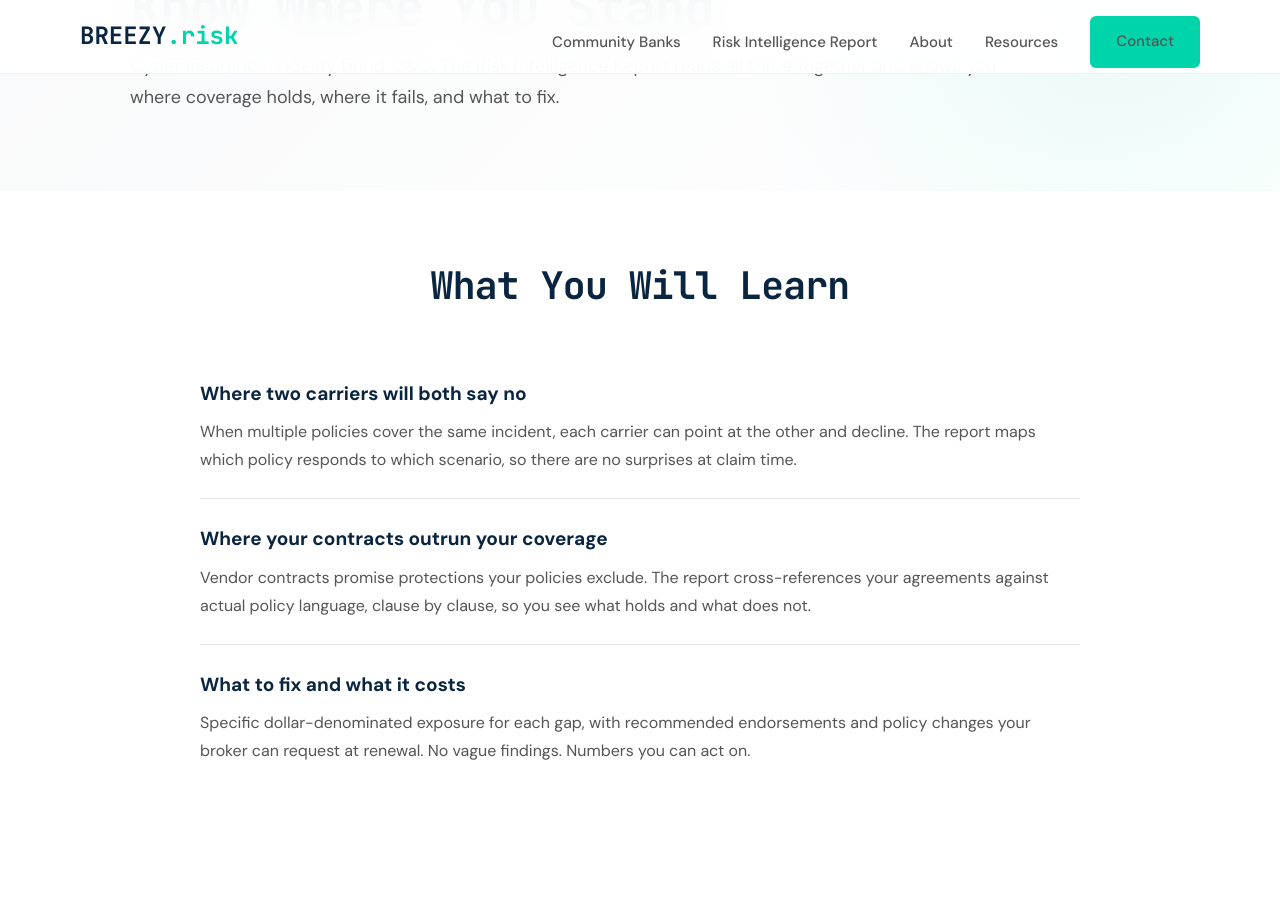
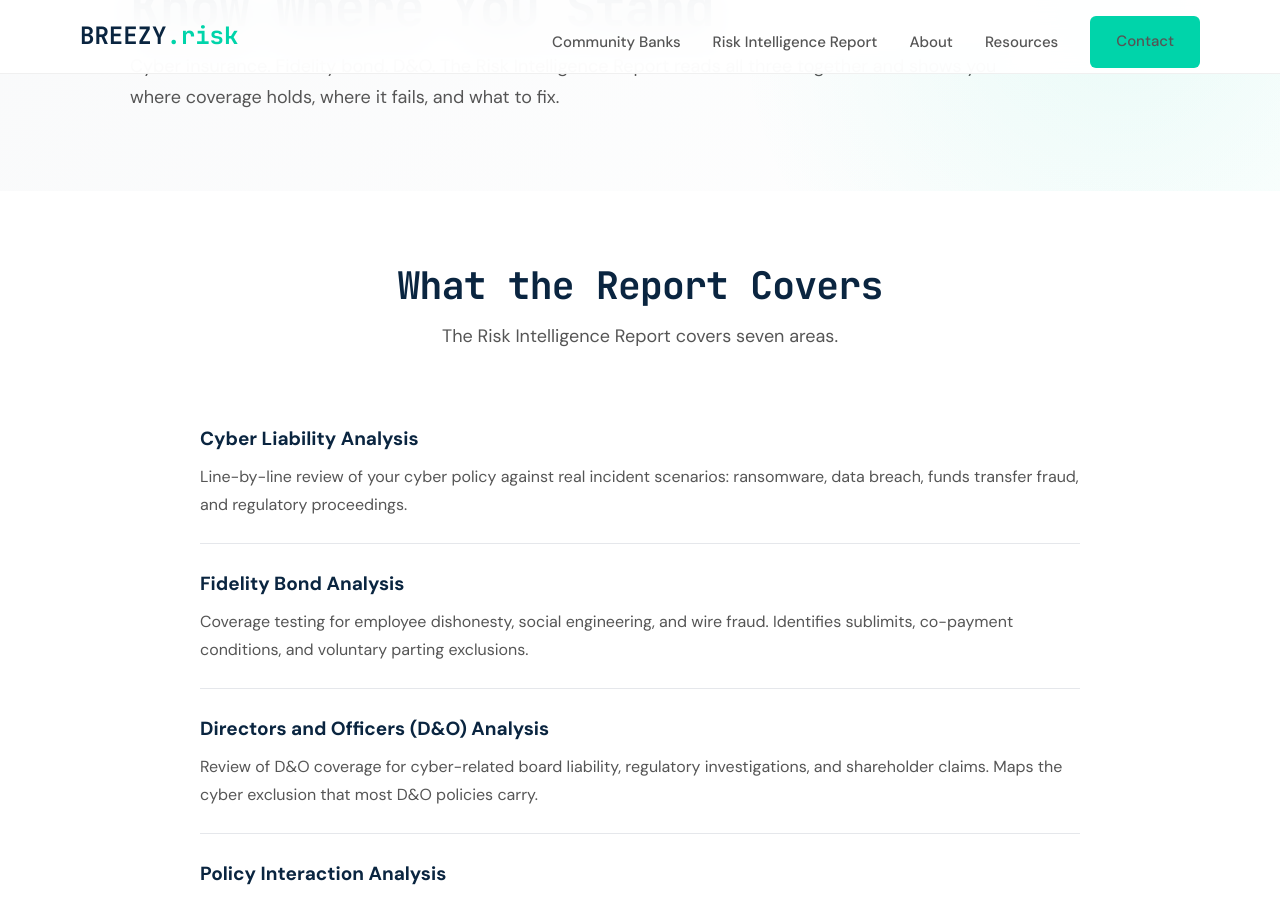
Before and after one commit to joeproe1/breezyins.com, a Jekyll site: the page built from risk-intelligence-report.html, in a window 1280 px wide and 900 px high, scrolled down 323 px. Built offline with Jekyll 4.4.1, drawn with Linux system fonts in a browser that asks for light colours; some of the changed text lies outside the part shown.

Commit message:
RIR page: cut redundant section, specify three policies, fix broker language
Co-Authored-By: Claude Opus 4.6 <noreply@anthropic.com>

```diff
--- a/risk-intelligence-report.html
+++ b/risk-intelligence-report.html
@@ -512,30 +512,6 @@ permalink: /risk-intelligence-report/
   </div>
 </section>
 
-<!-- WHAT YOU WILL LEARN -->
-<section class="rir-section">
-  <div class="container rir-wrap">
-    <div class="rir-center">
-      <h2>What You Will Learn</h2>
-    </div>
-
-    <div class="rir-learn-list">
-      <div class="rir-learn-item">
-        <strong>Where two carriers will both say no</strong>
-        <p>When multiple policies cover the same incident, each carrier can point at the other and decline. The report maps which policy responds to which scenario, so there are no surprises at claim time.</p>
-      </div>
-      <div class="rir-learn-item">
-        <strong>Where your contracts outrun your coverage</strong>
-        <p>Vendor contracts promise protections your policies exclude. The report cross-references your agreements against actual policy language, clause by clause, so you see what holds and what does not.</p>
-      </div>
-      <div class="rir-learn-item">
-        <strong>What to fix and what it costs</strong>
-        <p>Specific dollar-denominated exposure for each gap, with recommended endorsements and policy changes your broker can request at renewal. No vague findings. Numbers you can act on.</p>
-      </div>
-    </div>
-  </div>
-</section>
-
 <!-- WHAT THE REPORT COVERS (Bank RIR: 7 Sections) -->
 <section class="rir-section">
   <div class="container rir-wrap">
@@ -631,7 +607,7 @@ permalink: /risk-intelligence-report/
       <div class="rir-step-arrow" aria-hidden="true"><svg viewBox="0 0 24 24" fill="none" stroke="currentColor" stroke-width="3" stroke-linecap="round" stroke-linejoin="round"><path d="M5 12h14M13 5l7 7-7 7"/></svg></div>
       <div class="rir-step">
         <strong>2. Send your documents</strong>
-        <p>Policies and vendor agreements. I read each one against real incident scenarios.</p>
+        <p>Your cyber policy, fidelity bond, D&amp;O coverage, and vendor agreements. I read each one against real incident scenarios.</p>
       </div>
       <div class="rir-step-arrow" aria-hidden="true"><svg viewBox="0 0 24 24" fill="none" stroke="currentColor" stroke-width="3" stroke-linecap="round" stroke-linejoin="round"><path d="M5 12h14M13 5l7 7-7 7"/></svg></div>
       <div class="rir-step">
```
Also changed, not shown: other parts of risk-intelligence-report.html (+1 -1 lines).
